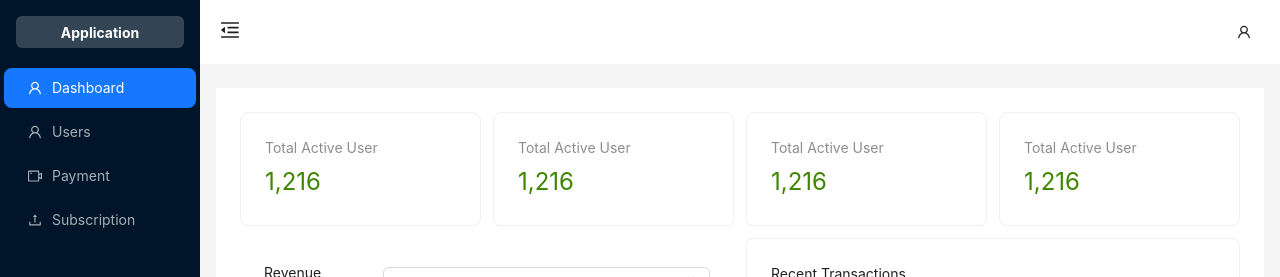
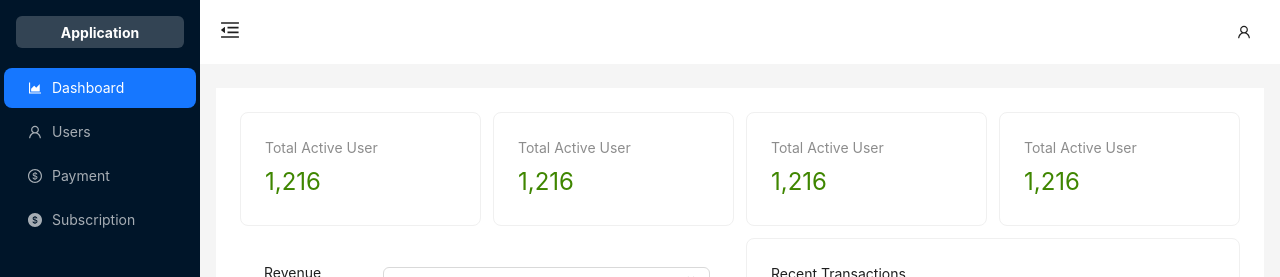
Before and after one commit to ujjwal060/color-scaning-admin, a React (Vite) app: page / in a window 1280 px wide. Shown: the top 277 px of the page. Built offline with nearby package versions, Linux system fonts and the light colour scheme.

Commit message:
Update DashboardLayout.jsx

```diff
--- a/src/layouts/DashboardLayout.jsx
+++ b/src/layouts/DashboardLayout.jsx
@@ -9,6 +9,9 @@ import {
   VideoCameraOutlined,
   LogoutOutlined,
   ExclamationCircleOutlined,
+  DollarCircleFilled,
+  DollarOutlined,
+  AreaChartOutlined
 } from "@ant-design/icons";
 const { Header, Content, Footer, Sider } = Layout;
 const { confirm } = Modal;
@@ -53,7 +56,7 @@ const DashboardLayout = () => {
   const items = [
     {
       key: "1",
-      icon: <UserOutlined />,
+      icon: <AreaChartOutlined />,
       label: "Dashboard",
       path: "/",
     },
@@ -65,13 +68,13 @@ const DashboardLayout = () => {
     },
     {
       key: "3",
-      icon: <VideoCameraOutlined />,
+      icon: <DollarOutlined />,
       label: "Payment",
       path: "/payment",
     },
     {
       key: "4",
-      icon: <UploadOutlined />,
+      icon: <DollarCircleFilled />,
       label: "Subscription",
       path: "/subscription",
     },
```
